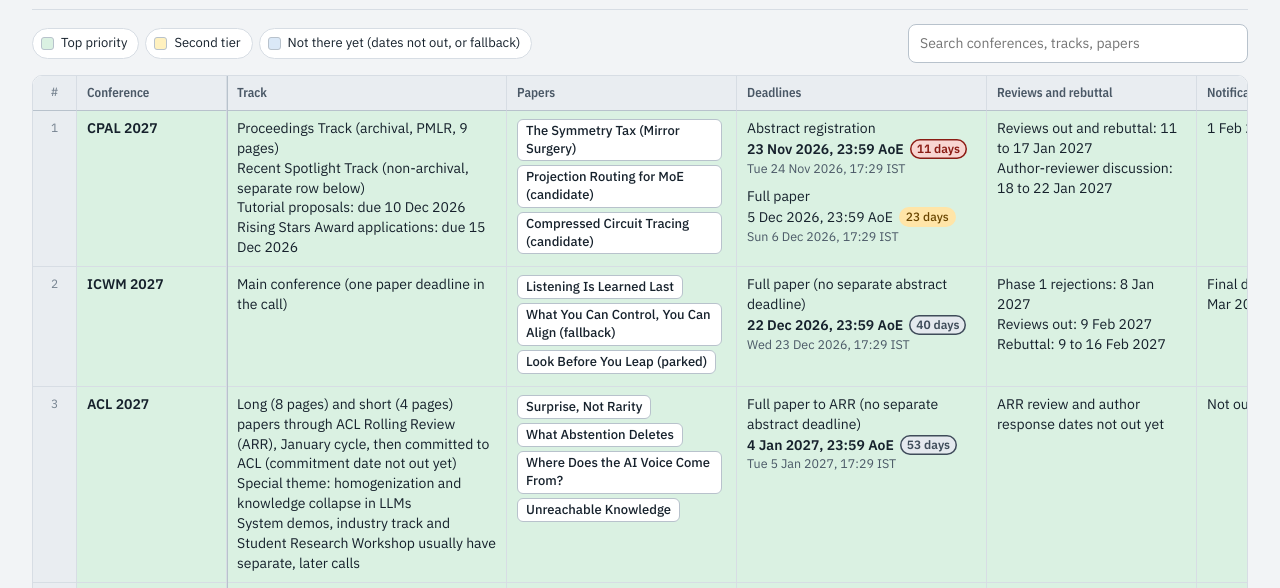
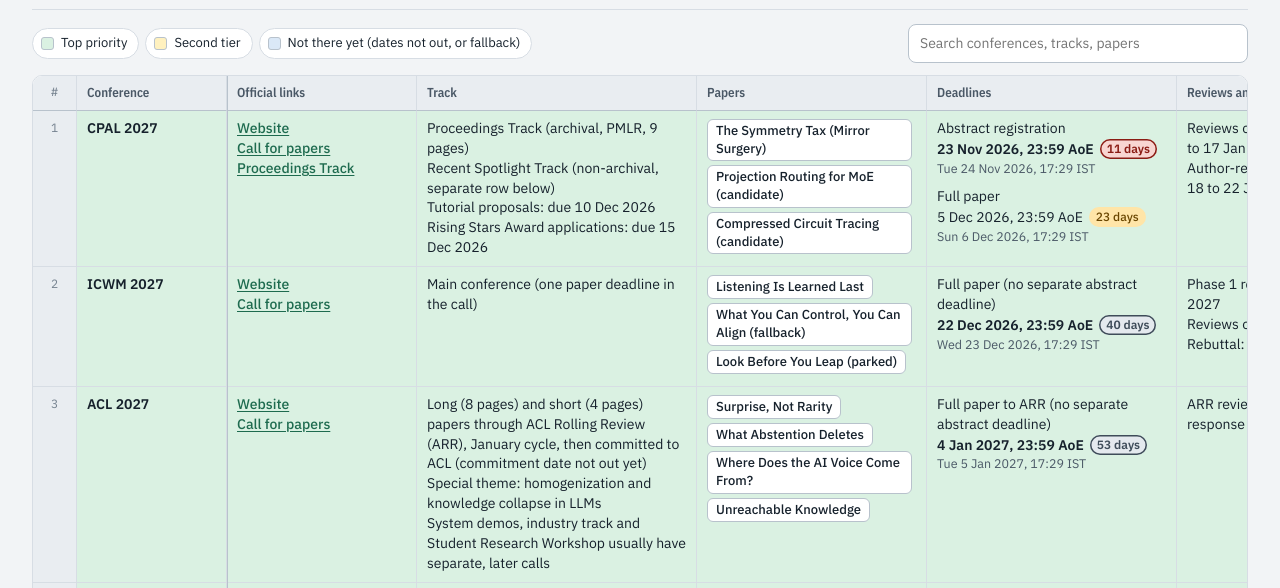
Before and after one commit to Dawar13/UtopianLabs_Conference-Board, a website: page index.html in a window 1280 px wide. Shown: the part 192-780 px from the top of the page. Drawn offline with nearby package versions, Linux system fonts and the light colour scheme; no server answers.

Commit message:
linkes added

```diff
--- a/data/seed.json
+++ b/data/seed.json
@@ -22,6 +22,12 @@
    "name": "Conference",
    "type": "text",
    "width": 150
+  },
+  {
+   "id": "links",
+   "name": "Official links",
+   "type": "text",
+   "width": 190
   },
   {
    "id": "track",
@@ -78,6 +84,7 @@
    "colour": "green",
    "cells": {
     "conf": "CPAL 2027",
+    "links": "[Website](https://cpal.cc/)\n[Call for papers](https://cpal.cc/call_for_papers/)\n[Proceedings Track](https://cpal.cc/proceedings_track/)",
     "track": "Proceedings Track (archival, PMLR, 9 pages)\nRecent Spotlight Track (non-archival, separate row below)\nTutorial proposals: due 10 Dec 2026\nRising Stars Award applications: due 15 Dec 2026",
     "papers": [
      "The Symmetry Tax (Mirror Surgery)",
@@ -98,6 +105,7 @@
    "colour": "green",
    "cells": {
     "conf": "ICWM 2027",
+    "links": "[Website](https://icwm.cc/)\n[Call for papers](https://icwm.cc/call-for-papers/)",
     "track": "Main conference (one paper deadline in the call)",
     "papers": [
      "Listening Is Learned Last",
@@ -118,6 +126,7 @@
    "colour": "green",
    "cells": {
     "conf": "ACL 2027",
+    "links": "[Website](https://2027.aclweb.org/)\n[Call for papers](https://2027.aclweb.org/calls/main/)",
     "track": "Long (8 pages) and short (4 pages) papers through ACL Rolling Review (ARR), January cycle, then committed to ACL (commitment date not out yet)\nSpecial theme: homogenization and knowledge collapse in LLMs\nSystem demos, industry track and Student Research Workshop usually have separate, later calls",
     "papers": [
      "Surprise, Not Rarity",
@@ -139,6 +148,7 @@
    "colour": "green",
    "cells": {
     "conf": "IJCAI 2027",
+    "links": "[Website](https://2027.ijcai.org/)\n[Call for papers](https://2027.ijcai.org/ijcai-2027-call-for-papers-main-track/)",
     "track": "Main track\nOther 2027 track calls not out yet. In 2026 IJCAI also ran special tracks and a Survey Track on the main deadline, plus demos, journal and sister-conference tracks on later deadlines",
     "papers": [],
     "deadlines": "Abstract\n4 Jan 2027, 23:59 AoE\n\nFull paper\n11 Jan 2027, 23:59 AoE",
@@ -155,14 +165,15 @@
    "colour": "green",
    "cells": {
     "conf": "SIGIR 2027",
+    "links": "[Website](https://sigir2027.org/)\n[Call for full papers](https://sigir2027.org/pages/submit-full.html)",
     "track": "Full papers track\nShort papers and other tracks have their own calls with later deadlines (not out yet)",
     "papers": [],
     "deadlines": "Abstract (mandatory)\n14 Jan 2027, 23:59 AoE\n\nFull paper\n21 Jan 2027, 23:59 AoE\n\nThe official site gives no time zone; AoE assumed",
     "reviews": "Not out yet",
     "notif": "5 Apr 2027",
     "camera": "30 Apr 2027 (with author registration)",
-    "dates": "18 to 24 Jul 2027",
-    "loc": "San Jose, California, USA (satellite venue in Tianjin, China)"
+    "dates": "19 to 24 Jul 2027\nTutorials 19 Jul, main 20 to 22 Jul, workshops 23 Jul, ICTIR 24 Jul",
+    "loc": "Signia by Hilton San Jose, California, USA (satellite venue in Tianjin, China)"
    },
    "styles": {}
   },
@@ -171,6 +182,7 @@
    "colour": "yellow",
    "cells": {
     "conf": "ICML 2027",
+    "links": "[Website](https://icml.cc/Conferences/2027)\n[Call for papers](https://icml.cc/Conferences/2027/CallForPapers)\n[Dates](https://icml.cc/Conferences/2027/Dates)",
     "track": "Main track (submission site opens 8 Jan 2027 on OpenReview)\nPosition Paper Track: separate call and OpenReview site; check its dates",
     "papers": [],
     "deadlines": "Abstract\n14 Jan 2027, 23:59 AoE\n\nFull paper\n22 Jan 2027, 23:59 AoE",
@@ -187,6 +199,7 @@
    "colour": "blue",
    "cells": {
     "conf": "CPAL 2027 (Spotlight)",
+    "links": "[Website](https://cpal.cc/)\n[Spotlight Track](https://cpal.cc/spotlight_track/)",
     "track": "Recent Spotlight Track (non-archival, for recent or already published work)\nFallback route for CPAL",
     "papers": [],
     "deadlines": "Full paper (no separate abstract deadline)\n18 Jan 2027, 23:59 AoE",
@@ -203,6 +216,7 @@
    "colour": "yellow",
    "cells": {
     "conf": "COLT 2027",
+    "links": "[Website](https://learningtheory.org/colt2027/)\n[Call for papers](https://learningtheory.org/colt2027/cfp.html)",
     "track": "Main track; at least one author must present in person\nCOLT usually runs an open problems session with a separate, later call",
     "papers": [],
     "deadlines": "Full paper (no separate abstract deadline)\n29 Jan 2027, 23:59 AoE",
@@ -219,6 +233,7 @@
    "colour": "blue",
    "cells": {
     "conf": "CVPR 2027 workshops",
+    "links": "[Website](https://cvpr.thecvf.com/Conferences/2027)\n[Dates](https://cvpr.thecvf.com/Conferences/2027/Dates)",
     "track": "Workshop papers, archival or non-archival depending on the workshop\nEach workshop sets its own deadline; accepted workshops are announced around 22 Dec 2026\nMain CVPR track closes 16 Nov 2026 (not targeted)",
     "papers": [],
     "deadlines": "Not out yet\nExpected Feb to Mar 2027 (estimate)",
@@ -235,6 +250,7 @@
    "colour": "blue",
    "cells": {
     "conf": "ICCV 2027",
+    "links": "[Website](https://iccv.thecvf.com/)",
     "track": "Main track; workshops follow later",
     "papers": [],
     "deadlines": "Not out yet\nExpected early Mar 2027 (estimate from the 2025 cycle)",
--- a/index.html
+++ b/index.html
@@ -232,6 +232,9 @@ table.grid { border-collapse: separate; border-spacing: 0; table-layout: fixed;
 }
 .tag[aria-pressed="true"] { border-color: var(--accent); box-shadow: inset 0 0 0 1px var(--accent); }
 .grid.is-edit .tag { cursor: cell; }
+.lnk { color: var(--accent); font-weight: 500; text-decoration: underline; text-underline-offset: 2px; text-decoration-thickness: 1px; }
+.lnk:hover { text-decoration-thickness: 2px; }
+.grid.is-edit .lnk { cursor: cell; }
 .empty { color: var(--ink-3); font-style: italic; font-size: 13px; font-weight: 400; }
 .hbtn {
   border: 0; background: transparent; color: var(--ink-3);
@@ -375,7 +378,7 @@ dialog p.lead { margin: -6px 0 14px; color: var(--ink-2); font-size: 14px; }
     <button class="btn tb-btn" id="keyBtn" type="button">Colour key</button>
   </div>
   <span class="status" id="status" role="status"></span>
-  <p class="hint">Click a cell to select it; click again, press Enter or just type to edit. Enter saves, Shift+Enter starts a new line, Esc cancels. Write dates as <b>5 Dec 2026, 23:59 AoE</b> to get the IST time and a countdown. Put text between **double stars** to make it bold.</p>
+  <p class="hint">Click a cell to select it; click again, press Enter or just type to edit. Enter saves, Shift+Enter starts a new line, Esc cancels. Write dates as <b>5 Dec 2026, 23:59 AoE</b> to get the IST time and a countdown. Put text between **double stars** to make it bold. Paste a web address, or write <b>[Website](https://…)</b>, to add a link; Ctrl+click opens it while editing.</p>
 </div>
 
 <main class="sheet-wrap" id="sheet" tabindex="-1">
@@ -435,10 +438,15 @@ const clampW = (w) => Math.max(MIN_W, Math.min(MAX_W, Math.round(w) || 180));
 const getCol = (id) => state.doc.columns.find((c) => c.id === id);
 const getRow = (id) => state.doc.rows.find((r) => r.id === id);
 const stripStars = (s) => String(s ?? '').replace(/\*\*/g, '');
+// Links in text cells: [Label](https://...) or a bare https:// address. Only http(s) links are ever made clickable.
+const LINK_RE = /\[([^\]\n]+)\]\((https?:\/\/[^\s)]+)\)|(https?:\/\/[^\s<>()]*[^\s<>().,;:!?'"])/gi;
+const MD_LINK_RE = /\[([^\]\n]+)\]\((https?:\/\/[^\s)]+)\)/gi;
+// Readable text for search and CSV: "[Website](https://x.org)" becomes "Website (https://x.org)".
+const plainText = (s) => stripStars(s).replace(MD_LINK_RE, '$1 ($2)');
 function cellText(row, col) {
   const v = row.cells[col.id];
   if (col.type === 'tags') return Array.isArray(v) ? v.join(', ') : '';
-  return stripStars(v);
+  return plainText(v);
 }
 
 /* ---------- dates ---------- */
@@ -679,7 +687,9 @@ function renderRich(box, text) {
     line.split('**').forEach((part, k) => {
       if (k > 0) bold = !bold;
       if (!part) return;
-      ln.append(bold ? el('strong', { text: part }) : document.createTextNode(part));
+      const nodes = linkify(part);
+      if (bold) ln.append(el('strong', {}, ...nodes));
+      else ln.append(...nodes);
     });
     const t = dates[i];
     if (t) {
@@ -695,6 +705,27 @@ function renderRich(box, text) {
     box.append(ln);
     if (t) box.append(el('div', { class: 'ln ist' + (t <= now ? ' past' : ''), text: fmtIST(t) }));
   });
+}
+
+// Splits text into text nodes and <a> links. Anything that is not a valid http(s) URL stays plain text.
+function linkify(text) {
+  const out = [];
+  let last = 0;
+  for (const m of text.matchAll(LINK_RE)) {
+    const href = m[2] || m[3];
+    let ok = false;
+    try { ok = /^https?:$/.test(new URL(href).protocol); } catch (_) { /* not a URL */ }
+    if (!ok) continue;
+    if (m.index > last) out.push(document.createTextNode(text.slice(last, m.index)));
+    const label = m[1] || href.replace(/^https?:\/\/(www\.)?/i, '').replace(/\/$/, '');
+    const a = el('a', { class: 'lnk', href, text: label, target: '_blank', rel: 'noopener noreferrer',
+      title: state.edit ? `${href}\nCtrl+click to open` : href });
+    if (state.edit) a.tabIndex = -1;
+    out.push(a);
+    last = m.index + m[0].length;
+  }
+  if (last < text.length) out.push(document.createTextNode(text.slice(last)));
+  return out;
 }
 
 function renderCell(col, value) {
@@ -1300,7 +1331,7 @@ function downloadCsv() {
   const d = state.doc;
   const q = (s) => `"${String(s).replace(/"/g, '""')}"`;
   const lines = [d.columns.map((c) => q(c.name)).join(',')];
-  for (const r of d.rows) lines.push(d.columns.map((c) => q(c.type === 'tags' ? (r.cells[c.id] || []).join('; ') : stripStars(r.cells[c.id]))).join(','));
+  for (const r of d.rows) lines.push(d.columns.map((c) => q(c.type === 'tags' ? (r.cells[c.id] || []).join('; ') : plainText(r.cells[c.id]))).join(','));
   const blob = new Blob(['\ufeff' + lines.join('\r\n')], { type: 'text/csv;charset=utf-8' });
   const a = el('a', { href: URL.createObjectURL(blob), download: 'conference-board.csv' });
   document.body.append(a); a.click(); a.remove();
@@ -1352,6 +1383,11 @@ grid.addEventListener('click', (e) => {
   if (rm) { openRowMenu(rm.closest('tr').dataset.row, rm); return; }
   if (t.closest('.addcolbtn')) { addColumn(state.doc.columns.length); return; }
   if (t.closest('.addrow-btn')) { insertRow(state.doc.rows.length); return; }
+  const link = t.closest('a.lnk');
+  if (link) {
+    if (!state.edit || e.ctrlKey || e.metaKey) return;   // viewing, or Ctrl/Cmd+click while editing: open the link
+    e.preventDefault();                                  // editing: a plain click selects the cell instead
+  }
   const tag = t.closest('.tag');
   if (tag && !state.edit && tag.dataset.tag) {
     state.filter.tag = state.filter.tag === tag.dataset.tag ? null : tag.dataset.tag;
```
Also changed, not shown: README.md.
